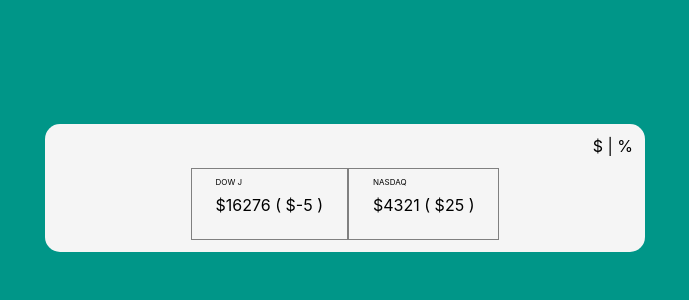
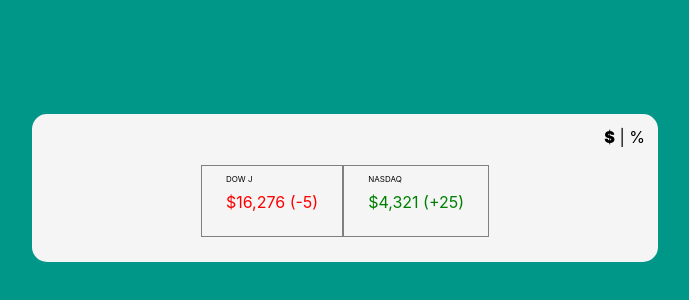
Before and after one commit to davidbarr2/StockTicker, a React (Create React App) app in the folder front-end/: page / in a window 1280 px wide. Shown: the part 212-512 px from the top of the page, without its empty margins (295-984 px from the left). Built offline with nearby package versions, Linux system fonts and the light colour scheme.

Commit message:
styling touch-ups

```diff
--- a/front-end/src/components/Card.js
+++ b/front-end/src/components/Card.js
@@ -44,7 +44,7 @@ class Card extends React.Component {
         return (
             <CardDiv>
                 <CardHeaderDiv>
-                    <UnitsOfChangePicker setter={(newValue)=>this.setState({changeUnitsIsDollar: newValue})}/>
+                    <UnitsOfChangePicker currentValue={this.state.changeUnitsIsDollar} setter={(newValue)=>this.setState({changeUnitsIsDollar: newValue})}/>
                 </CardHeaderDiv>
                 <TickerContainer>
                     {
@@ -62,7 +62,7 @@ const CardDiv = styled.div`
     border-radius: 15px;
     background: whitesmoke;
     width: 600px;
-    margin: 2%;
+    padding: 1%;
 `
 
 const CardHeaderDiv = styled.div`
@@ -74,6 +74,7 @@ const CardHeaderDiv = styled.div`
 const TickerContainer = styled.div`
     display: flex;
     justify-content: center;
+    margin-top: 3%;
 `
 
 export default Card;
--- a/front-end/src/components/Ticker.js
+++ b/front-end/src/components/Ticker.js
@@ -3,6 +3,16 @@ import styled from 'styled-components'
 import TickerHeader from './TickerHeader'
 
 class Ticker extends React.Component {
+
+  priceFormatter = new Intl.NumberFormat('en-US', {
+    style: 'currency',
+    currency: 'USD',
+    maximumFractionDigits: 0
+  })
+
+  dollarChangeFormatter = new Intl.NumberFormat('en-us', {
+    signDisplay: 'always'
+  })
 
   percentFormatter = new Intl.NumberFormat('en-US', {
     style: 'percent',
@@ -10,28 +20,32 @@ class Ticker extends React.Component {
     signDisplay: 'always'
   })
 
+  TickerBox = styled.div(props => ({
+    border: "1px solid grey",
+    padding: "0 4% 4% 4%",
+    marginBottom: "2%",
+    color: props.change > 0 ? 'green' : 'red'
+  }))
+
+
   render(){
     return (
-      <TickerBox>
+      <this.TickerBox change={this.props.info.change}>
         <TickerHeader symbol={this.props.symbol}/>
-          <span>${this.props.info.end}</span>
+          <span>{this.priceFormatter.format(this.props.info.end)}</span>
           {
-            this.props.changeUnitsIsDollar && <span> ( ${this.props.info.change} )</span>
+            this.props.changeUnitsIsDollar && <span> ({this.dollarChangeFormatter.format(this.props.info.change)})</span>
           }
           {
             !this.props.changeUnitsIsDollar && <span> ({this.percentFormatter.format(this.props.info.change / this.props.info.start)})</span>
           }
-      </TickerBox>
+      </this.TickerBox>
     );
   }
 
 }
 
-const TickerBox = styled.div`
-  border: 1px solid grey;
-  padding: 0 4% 4% 4%;
-  margin-bottom: 2%;
-`
+
 
 
 export default Ticker;
--- a/front-end/src/components/TickerHeader.js
+++ b/front-end/src/components/TickerHeader.js
@@ -14,7 +14,8 @@ class TickerHeader extends React.Component {
 
 const TickerHeaderDiv = styled.div`
     font-size: 8px;
-    margin-top: 0;
+
+    color: black;
 `
 
 
--- a/front-end/src/components/UnitsOfChangePicker.js
+++ b/front-end/src/components/UnitsOfChangePicker.js
@@ -1,24 +1,25 @@
 import React, {useEffect} from 'react'
 import styled from 'styled-components'
 
-function UnitsOfChangePicker({setter}) {
+function UnitsOfChangePicker({currentValue, setter}) {
 
   function changeUnits(newValue){
     setter(newValue)
   }
 
+  const StyledSpan = styled.span(props => ({
+    fontWeight: props.bold ? '900' : 'none'
+  }))
+
   return (
-    <UnitPickerDiv>
-        <span onClick={()=>changeUnits(true)}>$</span>
+    <div>
+        <StyledSpan bold={currentValue} onClick={()=>changeUnits(true)}>$</StyledSpan>
         <span> | </span>
-        <span onClick={()=>changeUnits(false)}>%</span>
-    </UnitPickerDiv>
+        <StyledSpan bold={!currentValue} onClick={()=>changeUnits(false)}>%</StyledSpan>
+    </div>
   );
 }
 
-const UnitPickerDiv = styled.div`
-  padding: 2%;
-`
 
 
 export default UnitsOfChangePicker;
```
